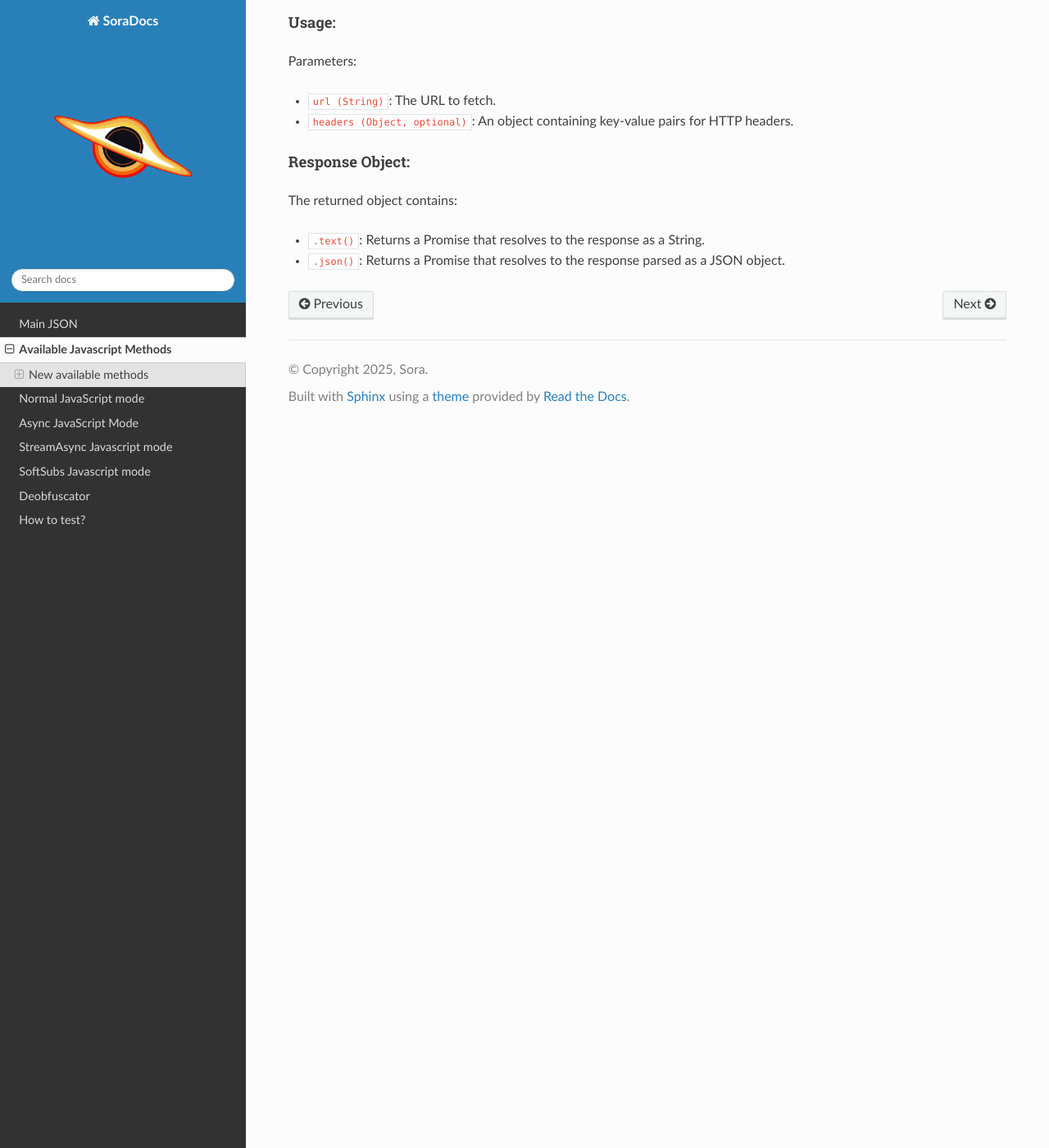
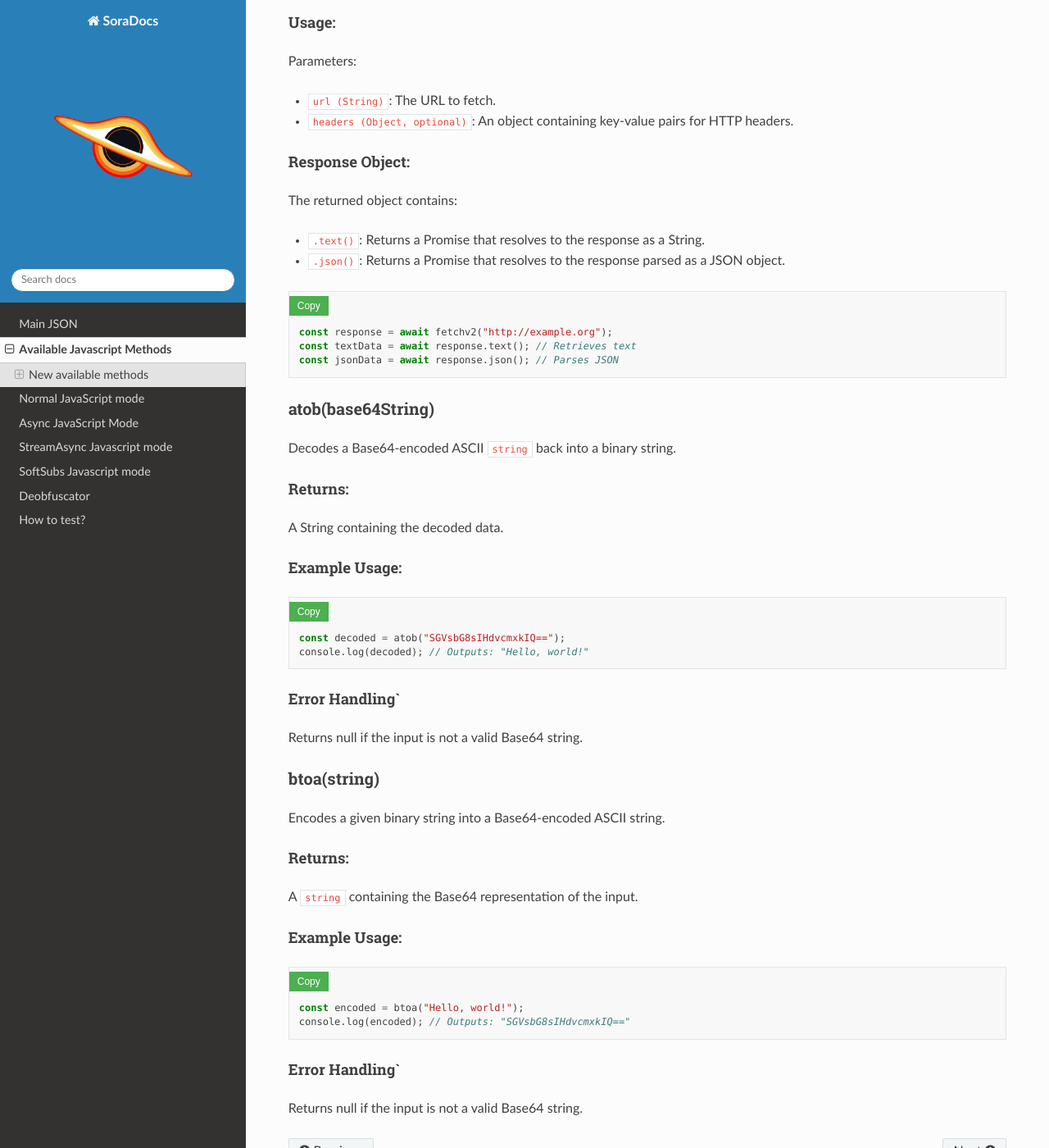
Before and after one commit to 50n50/soradocs, a Sphinx documentation site: the page built from docs/files/javascriptmethods.md, in a window 1280 px wide and 1400 px high, scrolled down 997 px. Shown: the whole window at 82% size. Built offline with Sphinx 7.4.7 and the Read the Docs theme 3.1.0, drawn with Linux system fonts in a browser that asks for light colours.

Commit message:
Last update

````diff
--- a/docs/files/javascriptmethods.md
+++ b/docs/files/javascriptmethods.md
@@ -42,3 +42,45 @@ The returned object contains:
 - `.text()`: Returns a Promise that resolves to the response as a String.
 
 - `.json()`: Returns a Promise that resolves to the response parsed as a JSON object.
+
+
+```javascript
+const response = await fetchv2("http://example.org");
+const textData = await response.text(); // Retrieves text
+const jsonData = await response.json(); // Parses JSON
+```
+
+
+### atob(base64String)
+
+Decodes a Base64-encoded ASCII `string` back into a binary string.
+
+#### Returns:
+A String containing the decoded data.
+
+#### Example Usage:
+```javascript
+const decoded = atob("SGVsbG8sIHdvcmxkIQ==");
+console.log(decoded); // Outputs: "Hello, world!"
+```
+
+#### Error Handling`
+Returns null if the input is not a valid Base64 string.
+
+
+
+### btoa(string)
+
+Encodes a given binary string into a Base64-encoded ASCII string.
+
+#### Returns:
+A `string` containing the Base64 representation of the input.
+
+#### Example Usage:
+```javascript
+const encoded = btoa("Hello, world!");
+console.log(encoded); // Outputs: "SGVsbG8sIHdvcmxkIQ=="
+```
+
+#### Error Handling`
+Returns null if the input is not a valid Base64 string.
````
